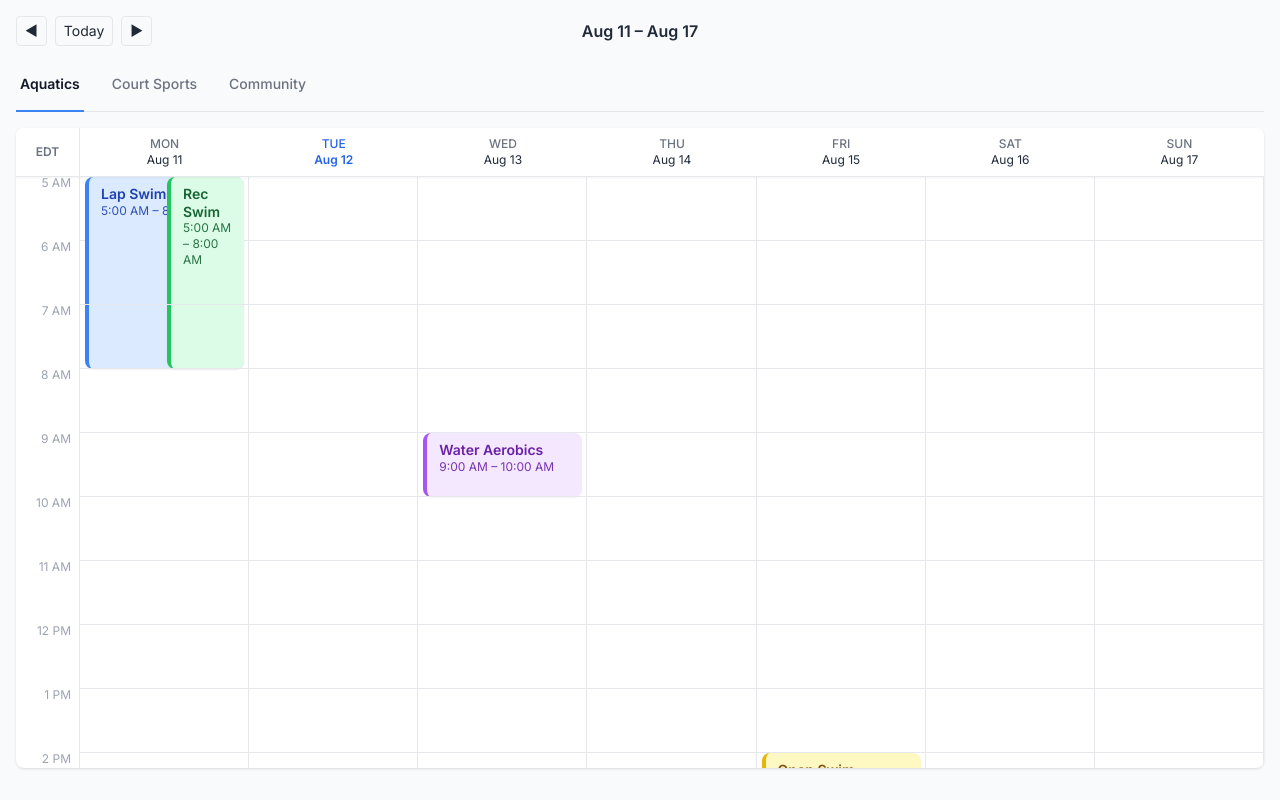
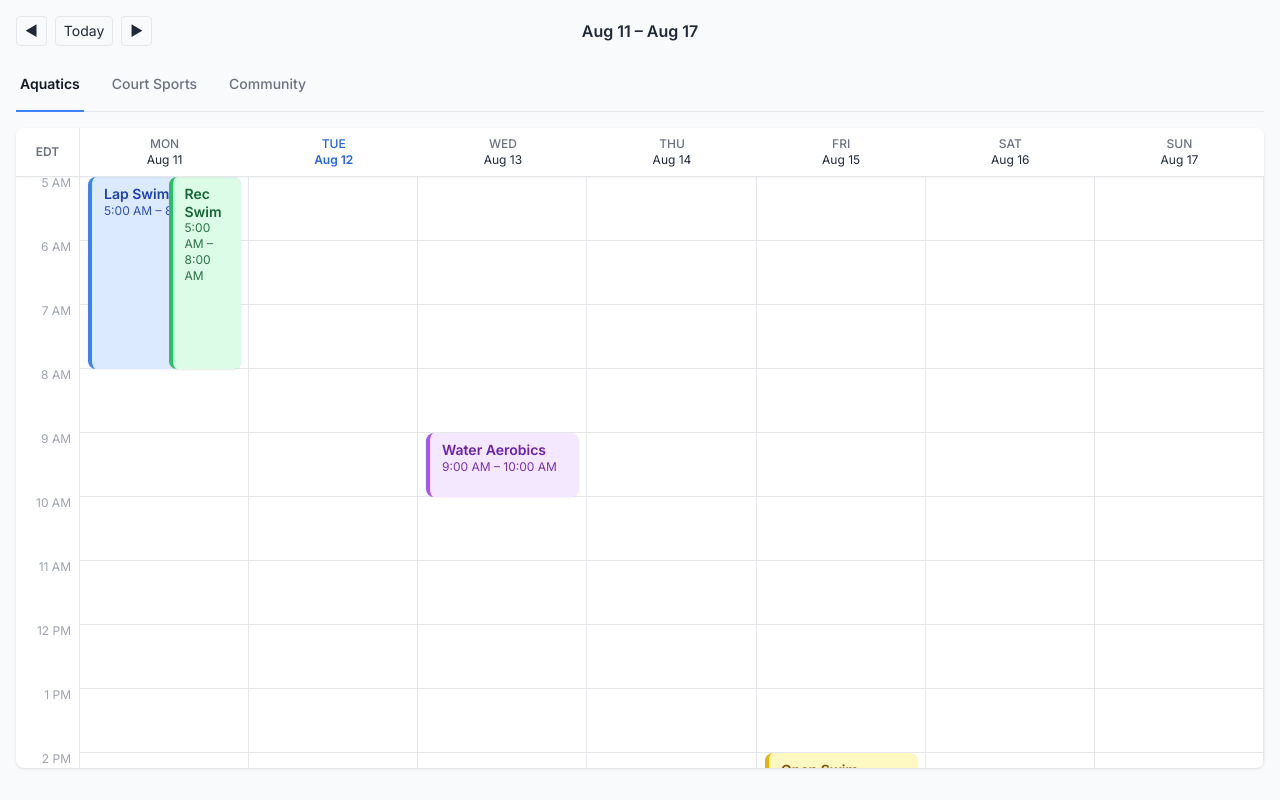
Before and after one commit to dauphineezc/GMCC-drop-in-schedule, a plain HTML site: page index.html in a window 1280 px wide. Drawn offline with nearby package versions, Linux system fonts and the light colour scheme.

Commit message:
fix grid layering issue

```diff
--- a/index.html
+++ b/index.html
@@ -188,7 +188,7 @@
 
   function renderBody(){ renderGrid(); renderList(); }
 
-  // GRID (desktop) with per-day overlays that fill each day cell
+  // GRID (desktop) with per-day overlays positioned ABOVE the grid cells
   function renderGrid(){
     const startHour = 5, endHour = 22;
     const rowH = parseInt(getComputedStyle(document.documentElement).getPropertyValue("--row-h"));
@@ -213,21 +213,25 @@
       }
     }
 
-    // build 7 overlays INSIDE each day cell (fill the cell; no border math)
+    // Build 7 overlays positioned relative to the grid (above all rows)
     const firstRowCells = [...els.gridBody.querySelectorAll('.day-col')].slice(0,7);
     const totalHeight = (endHour - startHour) * rowH;
 
     for (let day=0; day<7; day++){
       const refCell = firstRowCells[day];
+      // Use content-box geometry to avoid including borders -> symmetric padding
+      const left  = refCell.offsetLeft + refCell.clientLeft;
+      const width = refCell.clientWidth;
+
       const overlay = document.createElement('div');
       overlay.style.position = 'absolute';
+      overlay.style.zIndex = '5';
       overlay.style.top = '0';
-      overlay.style.bottom = '0';
-      overlay.style.left = '0';
-      overlay.style.right = '0';
+      overlay.style.left = `${left}px`;
+      overlay.style.width = `${width}px`;
       overlay.style.height = `${totalHeight}px`;
       overlay.style.pointerEvents = 'none';
-      refCell.appendChild(overlay);
+      els.gridBody.appendChild(overlay);
       dayOverlays[day] = overlay;
     }
 
@@ -267,7 +271,7 @@
     }
   }
 
-  // Even edge padding + precise gap between overlapping events
+  // Even edge padding + precise gap between overlapping events (same widths)
   function placeEvent(ev){
     const startHour = 5;
     const rowH = parseInt(getComputedStyle(document.documentElement).getPropertyValue("--row-h"));
@@ -277,11 +281,10 @@
     const overlay = dayOverlays[ev.dayIndex];
     if (!overlay) return;
 
-    const EDGE_INSET = 5;   // space from left/right edges of the day column
-    const GAP_BETWEEN = 5;  // space between simultaneous events
+    const EDGE_INSET = 8;   // space from left/right edges of the day column
+    const GAP_BETWEEN = 8;  // space between simultaneous events
 
-    // use the overlay's content box (no borders calculation needed)
-    const colW = overlay.clientWidth;
+    const colW = overlay.clientWidth;               // content width (no borders)
     const totalGaps   = (ev.colCount - 1) * GAP_BETWEEN;
     const totalInsets = 2 * EDGE_INSET;
     const width  = (colW - totalGaps - totalInsets) / ev.colCount;
@@ -290,8 +293,8 @@
     const card = document.createElement("div");
     card.className = `event-card shadow-sm ${ev.color.bg} ${ev.color.text} ${ev.color.border}`;
     card.style.top    = `${top}px`;
-    card.style.left   = `${left}px`;   // sub-pixel precision
-    card.style.width  = `${width}px`;  // sub-pixel precision
+    card.style.left   = `${left}px`;   // sub-pixel precision allowed
+    card.style.width  = `${width}px`;
     card.style.height = `${height}px`;
     card.style.pointerEvents = 'auto';
     card.innerHTML = `
```
